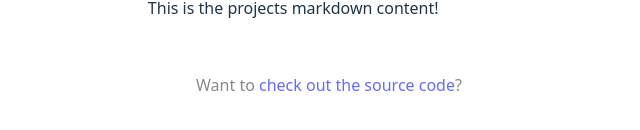
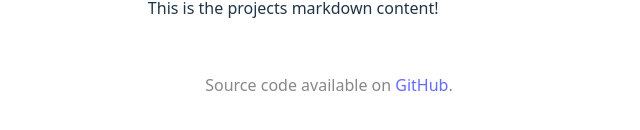
Before and after one commit to cfsen/cfsen-portfolio-gitpages, a React (Vite) app: page / in a window 1280 px wide. Shown: the part 352-482 px from the top of the page, without its empty margins (311-951 px from the left). Built offline with nearby package versions, Linux system fonts and the light colour scheme.

Commit message:
update: page footer text

```diff
--- a/src/App.tsx
+++ b/src/App.tsx
@@ -34,7 +34,7 @@ function App() {
 
 			</div>
 			<p className="footerText">
-				Want to <a href="https://github.com/cfsen/cfsen-portfolio-gitpages" target="_blank">check out the source code</a>?
+				Source code available on <a href="https://github.com/cfsen/cfsen-portfolio-gitpages" target="_blank">GitHub</a>.
 			</p>
 		</>
 	)
```
